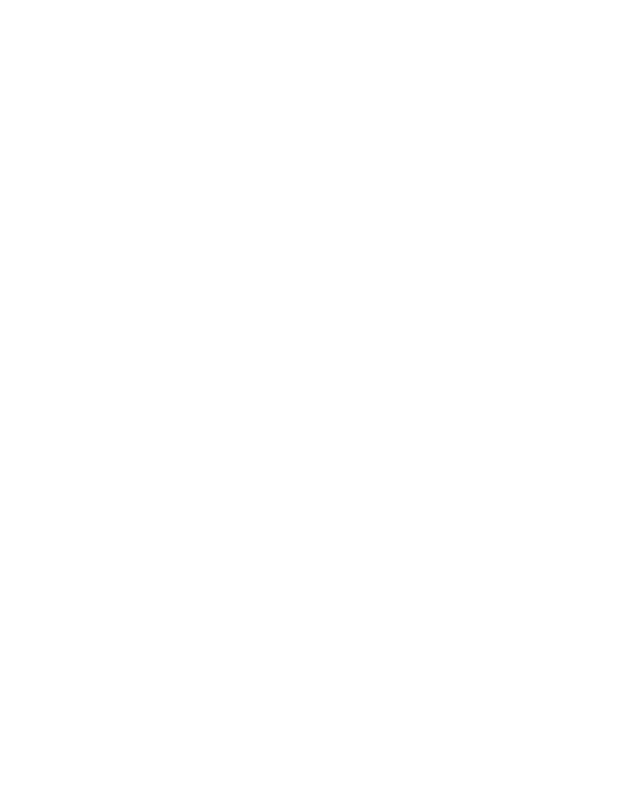
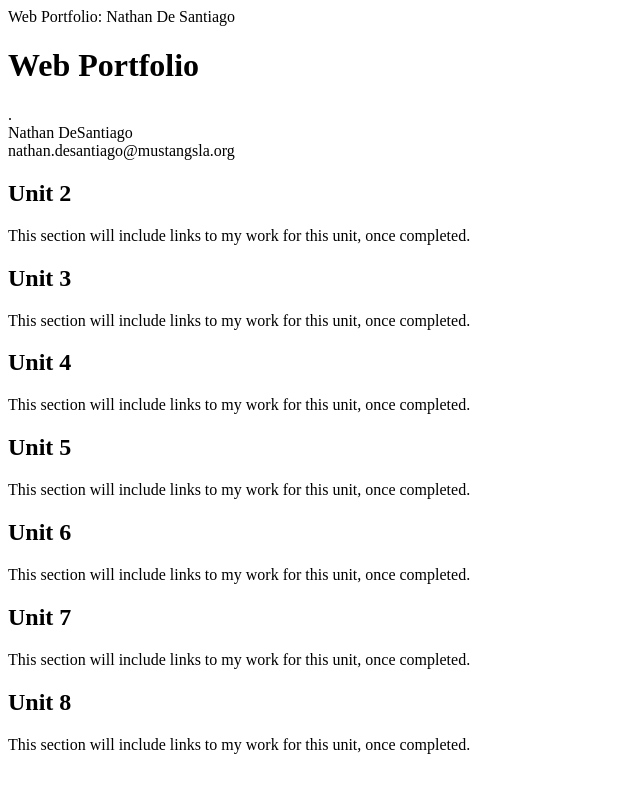
Before and after one commit to Nate829/portfolio_nathandesantiago, a plain HTML site: page index.html in a window 1280 px wide. Shown: the whole page, without its empty margins (0-640 px from the left). Drawn offline with Linux system fonts and the light colour scheme.

Commit message:
added more tags

```diff
--- a/index.html
+++ b/index.html
@@ -1,4 +1,50 @@
 <!DOCTYPE html>
 <html>
+  <head>
+   <meta charset="utf-8"
+     <title>Web Portfolio: Nathan De Santiago </title>
+  </head>
+  <body>
+    <!-- -->
+    <h1>Web Portfolio</h1>.
+ <div>
+       Nathan DeSantiago<br/>
+       nathan.desantiago@mustangsla.org
+ </div>
 
+ <div>
+   <!--This is my web portfolio  -->
+
+ </div>
+
+ <!-- opening main tag -->
+
+ <p>
+   <!-- add overview paragraph here -->
+
+ </p>
+
+ <h2>Unit 2</h2>
+<p>This section will include links to my work for this unit, once completed.</p>
+
+<h2>Unit 3</h2>
+<p>This section will include links to my work for this unit, once completed.</p>
+
+<h2>Unit 4</h2>
+<p>This section will include links to my work for this unit, once completed.</p>
+
+<h2>Unit 5</h2>
+<p>This section will include links to my work for this unit, once completed.</p>
+
+<h2>Unit 6</h2>
+<p>This section will include links to my work for this unit, once completed.</p>
+
+<h2>Unit 7</h2>
+<p>This section will include links to my work for this unit, once completed.</p>
+
+<h2>Unit 8</h2>
+<p>This section will include links to my work for this unit, once completed.</p>
+
+    <!-- closing main tag -->
+  </body>
 </html>
```
